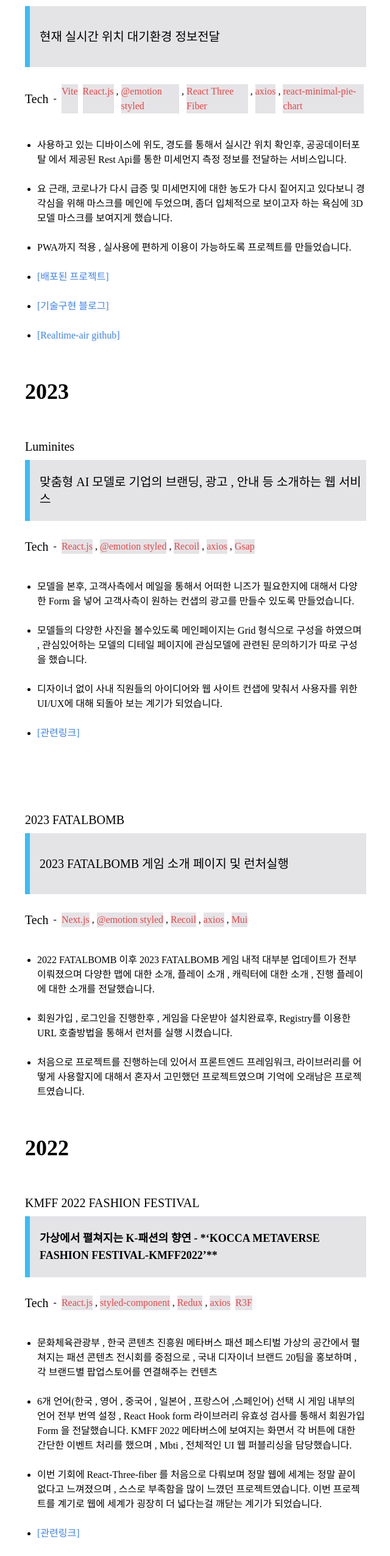
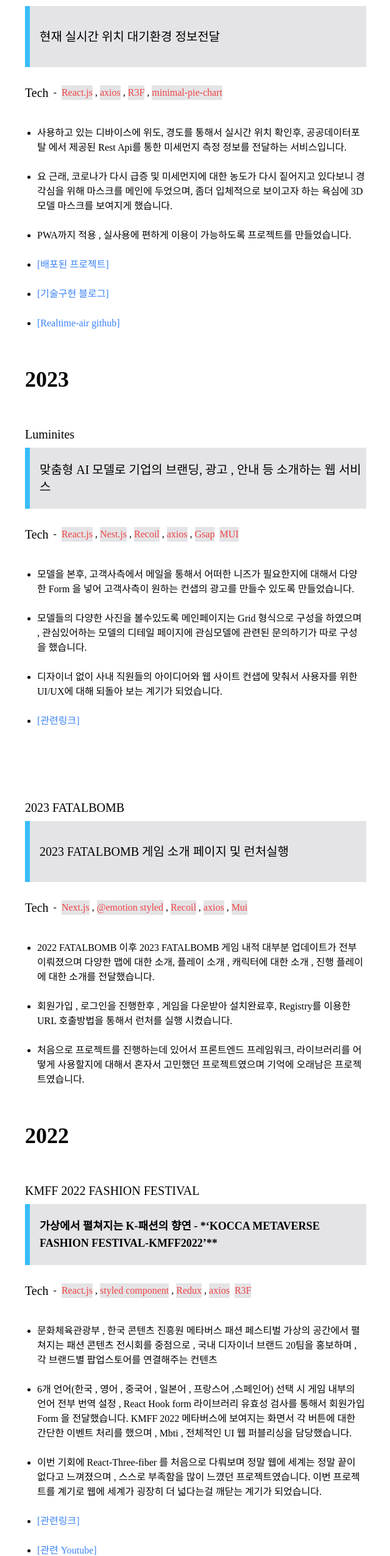
Before and after one commit to s2s2hyun/dh-project, a Next.js app: page /about in a window 1280 px wide. Shown: the part 1020-3571 px from the top of the page at 61% size, without its empty margins (319-959 px from the left). Built offline with nearby package versions, Linux system fonts and the light colour scheme; a web font is replaced by a local one.

Commit message:
fix footer sitemap delete text , skill touch

```diff
--- a/src/components/About/Skills.tsx
+++ b/src/components/About/Skills.tsx
@@ -46,18 +46,11 @@ const Skills = () => {
                   <h4 className="pr-2 text-xl">Tech</h4>
                   <span className="pr-1">-</span>
                   <ul className="flex text-xs xs:text-base">
-                    <li className="mx-1 bg-zinc-200 text-red-500">Vite</li>
                     <li className="mx-1 bg-zinc-200 text-red-500">React.js</li>,
+                    <li className="mx-1 bg-zinc-200 text-red-500">axios</li>,
+                    <li className="mx-1 bg-zinc-200 text-red-500">R3F</li>,
                     <li className="mx-1 bg-zinc-200 text-red-500">
-                      @emotion styled
-                    </li>
-                    ,
-                    <li className="mx-1 bg-zinc-200 text-red-500">
-                      React Three Fiber
-                    </li>
-                    ,<li className="mx-1 bg-zinc-200 text-red-500">axios</li>,
-                    <li className="mx-1 bg-zinc-200 text-red-500">
-                      react-minimal-pie-chart
+                      minimal-pie-chart
                     </li>
                   </ul>
                 </div>
@@ -140,12 +133,11 @@ const Skills = () => {
                   <span className="pr-1">-</span>
                   <ul className="flex text-xs xs:text-base">
                     <li className="mx-1 bg-zinc-200 text-red-500">React.js</li>,
-                    <li className="mx-1 bg-zinc-200 text-red-500">
-                      @emotion styled
-                    </li>
-                    ,<li className="mx-1 bg-zinc-200 text-red-500">Recoil</li>,
+                    <li className="mx-1 bg-zinc-200 text-red-500">Nest.js</li>,
+                    <li className="mx-1 bg-zinc-200 text-red-500">Recoil</li>,
                     <li className="mx-1 bg-zinc-200 text-red-500">axios</li>,
                     <li className="mx-1 bg-zinc-200 text-red-500">Gsap</li>
+                    <li className="mx-1 bg-zinc-200 text-red-500">MUI</li>
                   </ul>
                 </div>
                 <div>
@@ -264,11 +256,10 @@ const Skills = () => {
                   <ul className="flex text-xs xs:text-base">
                     <li className="mx-1 bg-zinc-200 text-red-500">React.js</li>,
                     <li className="mx-1 bg-zinc-200 text-red-500">
-                      styled-component
+                      styled component
                     </li>
                     ,<li className="mx-1 bg-zinc-200 text-red-500">Redux</li>,
                     <li className="mx-1 bg-zinc-200 text-red-500">axios</li>
-                    <br />
                     <li className="mx-1 bg-zinc-200 text-red-500">R3F</li>
                   </ul>
                 </div>
@@ -352,7 +343,7 @@ const Skills = () => {
                     <li className="mx-1 bg-zinc-200 text-red-500">Redux</li>,
                     <li className="mx-1 bg-zinc-200 text-red-500">axios</li>,
                     <li className="mx-1 bg-zinc-200 text-red-500">
-                      styled-component
+                      styled component
                     </li>
                   </ul>
                 </div>
--- a/src/components/Footer/index.tsx
+++ b/src/components/Footer/index.tsx
@@ -80,9 +80,7 @@ const Footer = () => {
         <Link
           href="/sitemap.xml"
           className="my-4 text-center underline md:my-0"
-        >
-          sitemap.xml
-        </Link>
+        ></Link>
         <div className="text-center">
           Made with &hearts; by{' '}
           <a
```
